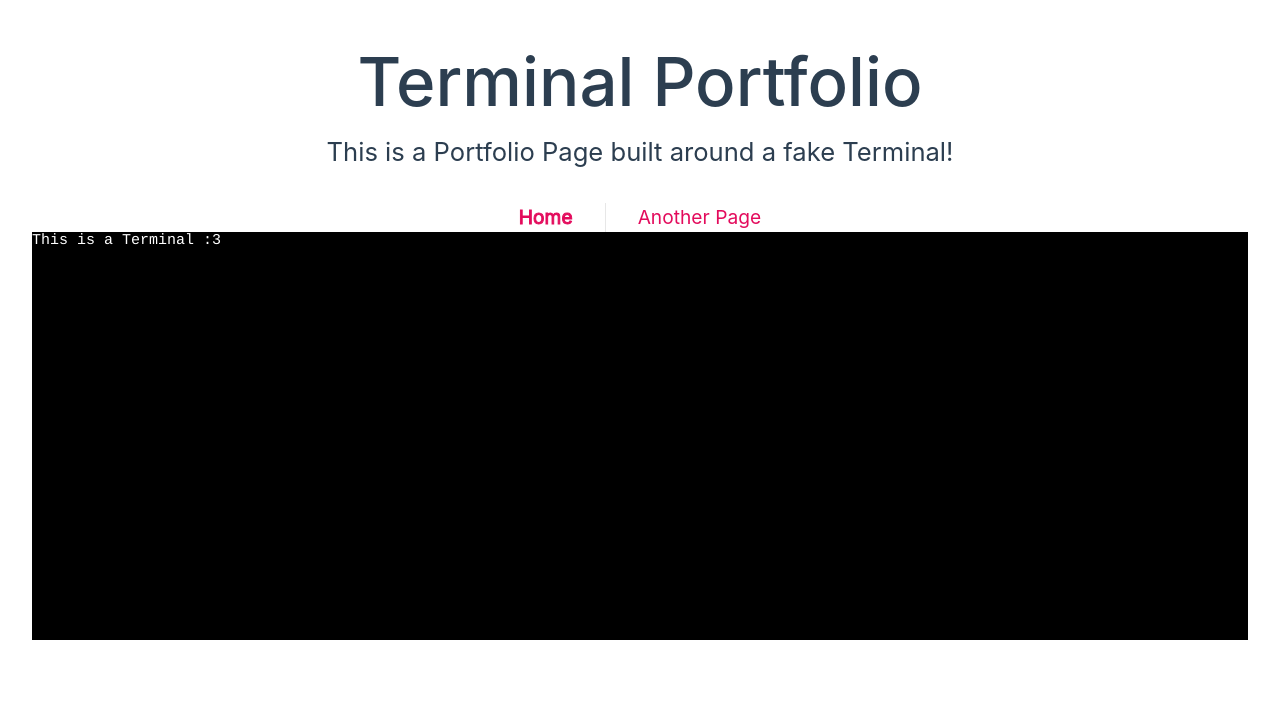
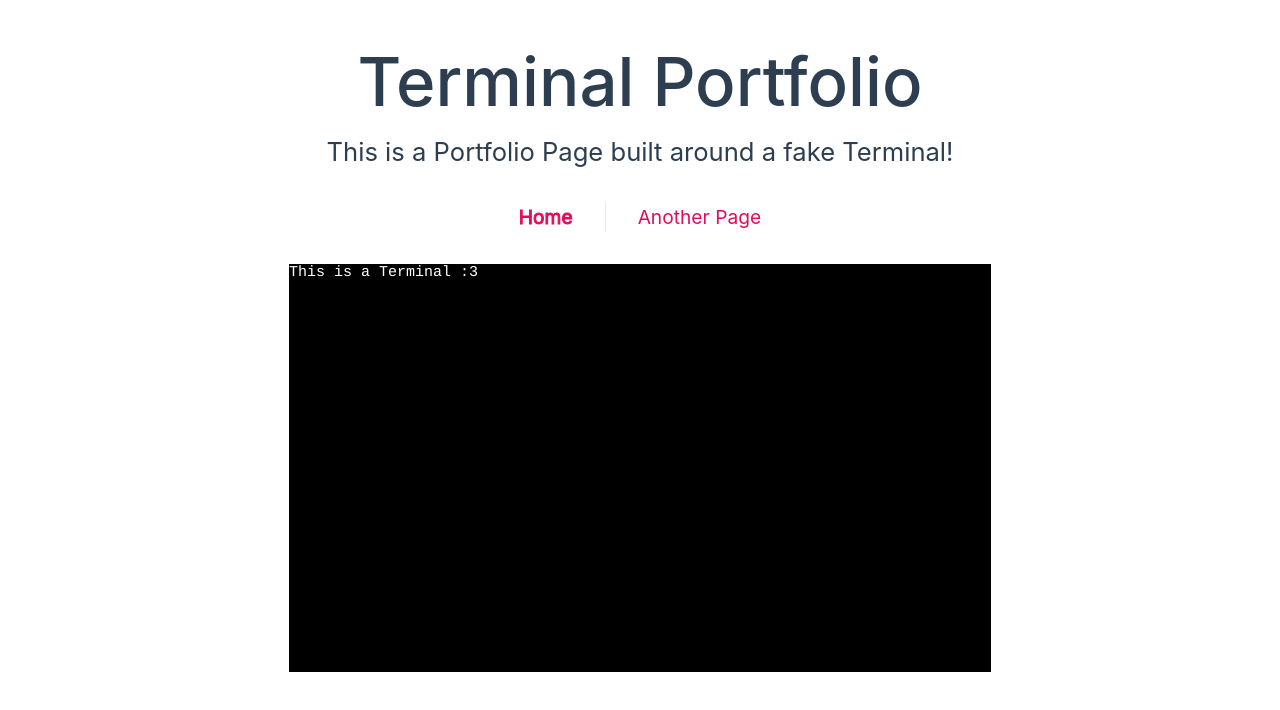
Before and after one commit to Traube1000101/term-portfolio, a Vue app: page / in a window 1280 px wide. Shown: the top 710 px of the page. Built offline with nearby package versions, Linux system fonts and the light colour scheme; the HTML template or start-up script is replaced by a standard one.

Commit message:
style: adjust margin & center alignment

```diff
--- a/src/App.vue
+++ b/src/App.vue
@@ -28,6 +28,6 @@
     width: 100%;
     font-size: 1.2rem;
     text-align: center;
-    margin-top: 2rem;
+    margin: 2rem 0;
   }
 </style>
--- a/src/views/HomeView.vue
+++ b/src/views/HomeView.vue
@@ -7,3 +7,13 @@
     <TerminalContainer />
   </main>
 </template>
+
+<style scoped>
+  main {
+    width: 100%;
+    height: 50vh;
+    display: flex;
+    flex-direction: column;
+    align-items: center;
+  }
+</style>
```
